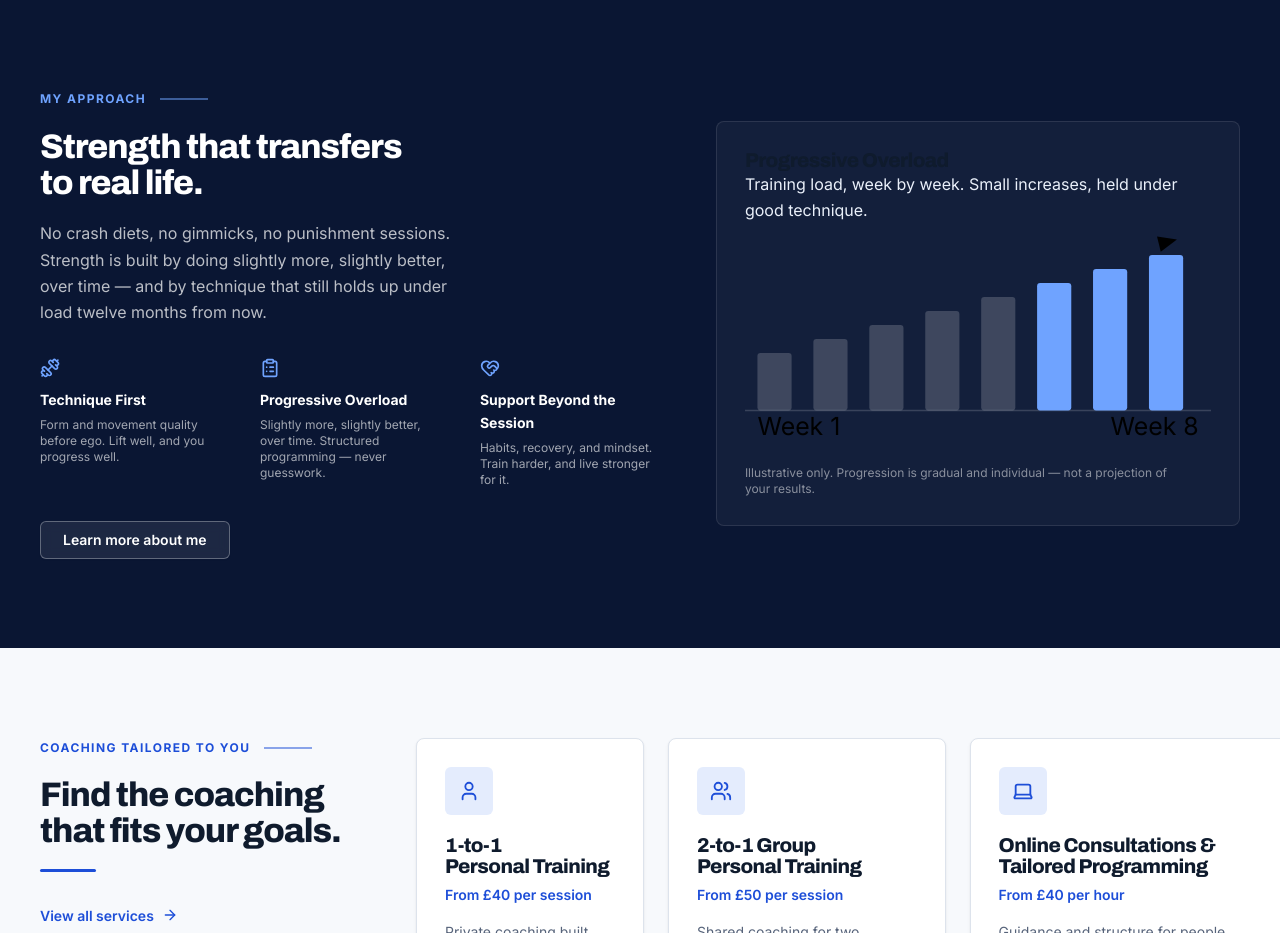
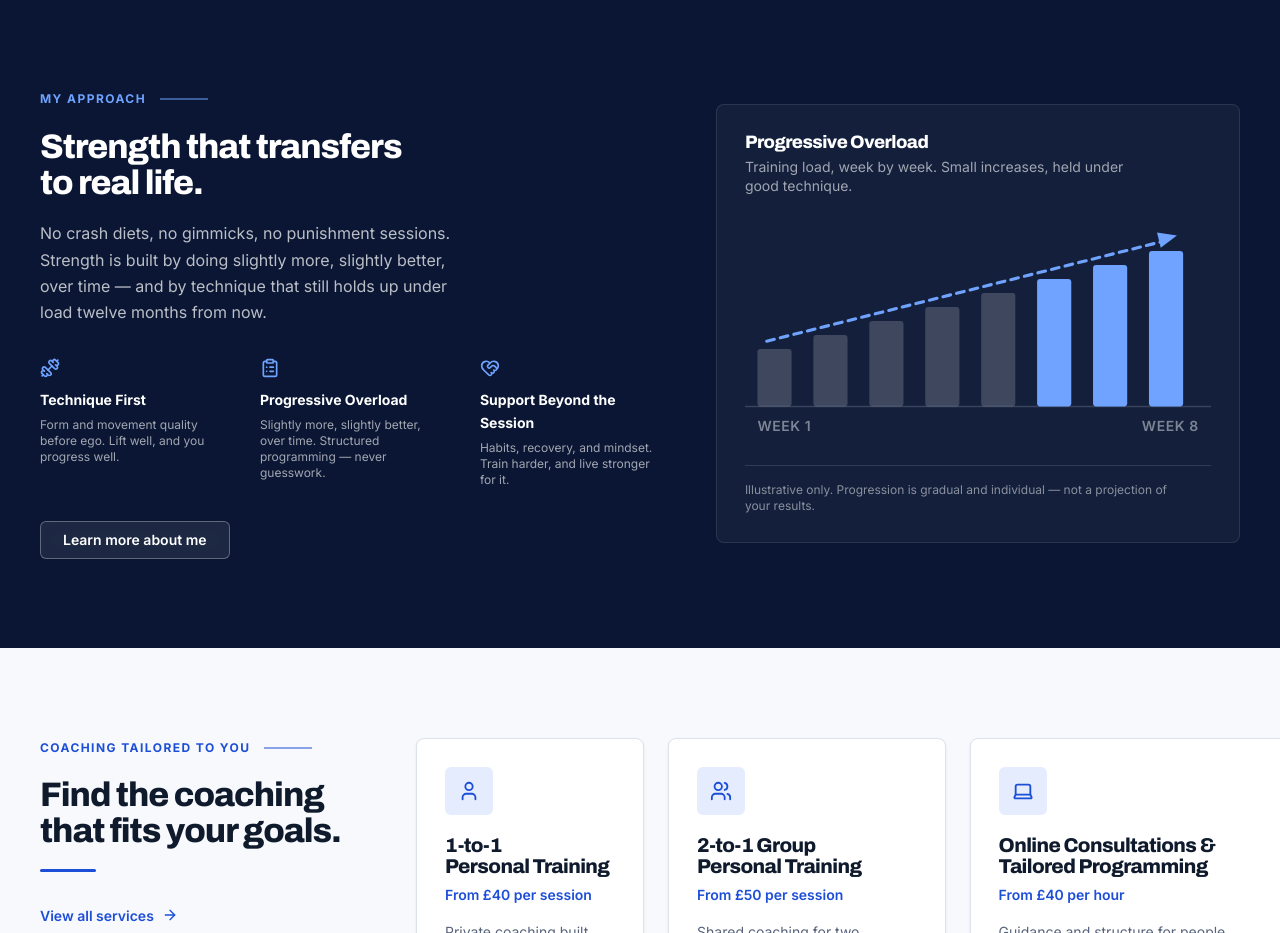
Before and after one commit to LRCozier/lac-fitness, a Next.js app: page / in a window 1280 px wide. Shown: the part 920-1853 px from the top of the page. Built offline with nearby package versions, Linux system fonts and the light colour scheme.

Commit message:
Updated progressive overload chart styling

```diff
--- a/styles/components.scss
+++ b/styles/components.scss
@@ -1,4 +1,6 @@
-/* ---- Buttons ------------------------------------------------------------- */
+// ==========================================================================
+// Buttons
+// ==========================================================================
 
 .btn {
   display: inline-flex;
@@ -18,7 +20,9 @@
     color 150ms ease, transform 100ms ease, box-shadow 150ms ease;
 }
 
-.btn:active { transform: translateY(1px); }
+.btn:active {
+  transform: translateY(1px);
+}
 
 .btn:disabled,
 .btn[aria-disabled='true'] {
@@ -38,7 +42,9 @@
   box-shadow: var(--shadow-accent);
 }
 
-.btn-primary:hover { background-color: var(--color-accent-hover); }
+.btn-primary:hover {
+  background-color: var(--color-accent-hover);
+}
 
 .btn-secondary {
   background-color: var(--color-bg-secondary);
@@ -66,6 +72,10 @@
   border-color: #ffffff;
   color: #ffffff;
 }
+
+// ==========================================================================
+// Theme toggle
+// ==========================================================================
 
 .theme-toggle {
   display: inline-flex;
@@ -131,11 +141,9 @@
   font-weight: 600;
 }
 
-@media (min-width: 62rem) {
-  .theme-toggle__label { display: inline; }
-}
-
-/* ---- Card base ------------------------------------------------------------ */
+// ==========================================================================
+// Card base
+// ==========================================================================
 
 .card,
 .service-card,
@@ -154,7 +162,9 @@
   transform: translateY(-2px);
 }
 
-/* ---- Grids ---------------------------------------------------------------- */
+// ==========================================================================
+// Grids
+// ==========================================================================
 
 .service-grid,
 .testimonial-grid {
@@ -163,6 +173,14 @@
   gap: 1.5rem;
   margin-top: 3rem;
 }
+
+.testimonial-grid--split {
+  grid-template-columns: 1fr;
+}
+
+// ==========================================================================
+// Split header
+// ==========================================================================
 
 .split-header {
   display: grid;
@@ -186,7 +204,9 @@
   transition: gap 200ms ease;
 }
 
-.split-header__link:hover { gap: 0.875rem; }
+.split-header__link:hover {
+  gap: 0.875rem;
+}
 
 .split-header__link svg {
   width: 1rem;
@@ -198,7 +218,9 @@
   margin-top: 0;
 }
 
-/* ---- Service card -------------------------------------------------------- */
+// ==========================================================================
+// Service cards
+// ==========================================================================
 
 .service-card {
   display: flex;
@@ -274,6 +296,10 @@
   width: 100%;
 }
 
+// ==========================================================================
+// Service cards — media variant
+// ==========================================================================
+
 .service-card--media {
   padding: 0;
   overflow: visible;
@@ -337,6 +363,9 @@
   transform: translateX(4px);
 }
 
+// ==========================================================================
+// Dark band
+// ==========================================================================
 
 .section--band {
   background-color: var(--color-bg-inverse);
@@ -402,6 +431,12 @@
   color: rgb(255 255 255 / 0.62);
 }
 
+.band-visual {
+  display: flex;
+  align-items: center;
+  padding: var(--section-y) 1.5rem;
+}
+
 .band-mosaic {
   display: grid;
   grid-template-columns: 1.35fr 1fr;
@@ -420,17 +455,94 @@
   grid-row: span 2;
 }
 
-.band-visual {
-  display: flex;
-  align-items: center;
-  padding: var(--section-y) 1.5rem;
+// ==========================================================================
+// Progressive overload chart
+// ==========================================================================
+
+.overload-chart {
+  width: 100%;
+  padding: 1.75rem;
+  background-color: var(--color-bg-secondary);
+  border: 1px solid var(--color-border);
+  border-radius: var(--radius-lg);
+  box-shadow: var(--shadow-sm);
+}
+
+.overload-chart__header {
+  margin-bottom: 1.5rem;
+}
+
+.overload-chart__title {
+  font-size: var(--text-lg);
+  margin-bottom: 0.375rem;
+}
+
+.overload-chart__subtitle {
+  font-size: var(--text-sm);
+  line-height: var(--leading-snug);
+  color: var(--color-text-secondary);
+}
+
+.overload-chart__svg {
+  width: 100%;
+  height: auto;
+  overflow: visible;
+}
+
+.overload-chart__axis {
+  stroke: var(--color-border);
+  stroke-width: 1;
+}
+
+.overload-chart__bar {
+  fill: var(--color-border-strong);
+}
+
+.overload-chart__bar--accent {
+  fill: var(--color-accent);
+}
+
+.overload-chart__trend {
+  stroke: var(--color-accent);
+  stroke-width: 2;
+  stroke-dasharray: 5 4;
+  stroke-linecap: round;
+}
+
+.overload-chart__arrow {
+  fill: var(--color-accent);
+}
+
+.overload-chart__axis-label {
+  fill: var(--color-text-muted);
+  font-family: var(--font-body);
+  font-size: 9px;
+  font-weight: 600;
+  letter-spacing: 0.04em;
+  text-transform: uppercase;
+}
+
+.overload-chart__caption {
+  margin-top: 1.25rem;
+  padding-top: 1rem;
+  border-top: 1px solid var(--color-border);
+  font-size: var(--text-xs);
+  line-height: var(--leading-snug);
+  color: var(--color-text-muted);
 }
 
 .section--band .overload-chart {
-  width: 100%;
   background-color: rgb(255 255 255 / 0.04);
   border-color: rgb(255 255 255 / 0.1);
   box-shadow: none;
+}
+
+.section--band .overload-chart__title {
+  color: #ffffff;
+}
+
+.section--band .overload-chart__subtitle {
+  color: rgb(255 255 255 / 0.6);
 }
 
 .section--band .overload-chart__axis {
@@ -441,15 +553,27 @@
   fill: rgb(255 255 255 / 0.18);
 }
 
-.section--band .overload-chart__bar--accent {
+.section--band .overload-chart__bar--accent,
+.section--band .overload-chart__arrow {
   fill: var(--color-accent-on-dark);
 }
 
+.section--band .overload-chart__trend {
+  stroke: var(--color-accent-on-dark);
+}
+
+.section--band .overload-chart__axis-label {
+  fill: rgb(255 255 255 / 0.45);
+}
+
 .section--band .overload-chart__caption {
+  border-top-color: rgb(255 255 255 / 0.12);
   color: rgb(255 255 255 / 0.5);
 }
 
-/* ---- Testimonials ---------------------------------------------------------- */
+// ==========================================================================
+// Testimonial cards
+// ==========================================================================
 
 .testimonial-card {
   display: flex;
@@ -497,8 +621,13 @@
   margin-bottom: 1.5rem;
 }
 
-.testimonial-text::before { content: '\201C'; }
-.testimonial-text::after  { content: '\201D'; }
+.testimonial-text::before {
+  content: '\201C';
+}
+
+.testimonial-text::after {
+  content: '\201D';
+}
 
 .testimonial-footer {
   display: flex;
@@ -537,11 +666,9 @@
   white-space: nowrap;
 }
 
-.testimonial-grid--split {
-  grid-template-columns: 1fr;
-}
-
-/* ---- FAQ accordion --------------------------------------------------------- */
+// ==========================================================================
+// FAQ accordion
+// ==========================================================================
 
 .faq-accordion {
   margin-top: 2.5rem;
@@ -606,49 +733,9 @@
   line-height: var(--leading-body);
 }
 
-/* ---- Philosophy + chart ----------------------------------------------------- */
-
-.philosophy-layout {
-  display: grid;
-  grid-template-columns: 1fr;
-  gap: 2.5rem;
-  align-items: center;
-}
-
-.overload-chart {
-  padding: 1.75rem;
-  background-color: var(--color-bg-secondary);
-  border: 1px solid var(--color-border);
-  border-radius: var(--radius-lg);
-  box-shadow: var(--shadow-sm);
-}
-
-.overload-chart__svg {
-  width: 100%;
-  height: auto;
-}
-
-.overload-chart__axis {
-  stroke: var(--color-border);
-  stroke-width: 1;
-}
-
-.overload-chart__bar {
-  fill: var(--color-border-strong);
-}
-
-.overload-chart__bar--accent {
-  fill: var(--color-accent);
-}
-
-.overload-chart__caption {
-  margin-top: 1rem;
-  font-size: var(--text-xs);
-  color: var(--color-text-muted);
-  line-height: var(--leading-snug);
-}
-
-/* ---- CTA band ------------------------------------------------ */
+// ==========================================================================
+// CTA band
+// ==========================================================================
 
 .cta-band {
   background-color: var(--color-accent);
@@ -682,7 +769,9 @@
   background-color: var(--color-bg-tertiary);
 }
 
-/* ---- Forms ------------------------------------------------------------------ */
+// ==========================================================================
+// Forms
+// ==========================================================================
 
 .contact-form {
   display: flex;
@@ -767,7 +856,9 @@
   color: var(--color-error);
 }
 
-/* ---- Service checkboxes ------------------------------------------------------ */
+// ==========================================================================
+// Service checkboxes
+// ==========================================================================
 
 .services-checkbox-group {
   display: grid;
@@ -829,31 +920,62 @@
   min-height: 78px;
 }
 
-/* ---- Responsive --------------------------------------------------------------- */
+// ==========================================================================
+// Responsive
+// ==========================================================================
 
 @media (min-width: 48rem) {
-  .services-checkbox-group { grid-template-columns: repeat(2, 1fr); }
-  .band-pillars            { grid-template-columns: repeat(2, 1fr); }
-  .band-mosaic             { min-height: 26rem; }
+  .services-checkbox-group {
+    grid-template-columns: repeat(2, 1fr);
+  }
+
+  .band-pillars {
+    grid-template-columns: repeat(2, 1fr);
+  }
+
+  .band-mosaic {
+    min-height: 26rem;
+  }
 }
 
 @media (min-width: 62rem) {
-  .service-grid            { grid-template-columns: repeat(4, 1fr); }
-  .testimonial-grid        { grid-template-columns: repeat(3, 1fr); }
-  .testimonial-grid--split { grid-template-columns: repeat(3, 1fr); }
+  .theme-toggle__label {
+    display: inline;
+  }
 
-  .band-pillars      { grid-template-columns: repeat(3, 1fr); }
-  .philosophy-layout { grid-template-columns: 1.1fr 0.9fr; gap: 4rem; }
+  .service-grid {
+    grid-template-columns: repeat(4, 1fr);
+  }
+
+  .testimonial-grid,
+  .testimonial-grid--split {
+    grid-template-columns: repeat(3, 1fr);
+  }
 
   .split-header {
     grid-template-columns: 20rem 1fr;
     gap: 3.5rem;
   }
 
-  .band-grid--chart  { grid-template-columns: 1fr 0.85fr; }
-  .band-grid--mosaic { grid-template-columns: 1fr 1.15fr; }
-  .band-copy   { padding-left: max(1.5rem, calc((100vw - var(--container)) / 2 + 1.5rem)); }
-  .band-visual { padding-right: max(1.5rem, calc((100vw - var(--container)) / 2 + 1.5rem)); }
+  .band-pillars {
+    grid-template-columns: repeat(3, 1fr);
+  }
+
+  .band-grid--chart {
+    grid-template-columns: 1fr 0.85fr;
+  }
+
+  .band-grid--mosaic {
+    grid-template-columns: 1fr 1.15fr;
+  }
+
+  .band-copy {
+    padding-left: max(1.5rem, calc((100vw - var(--container)) / 2 + 1.5rem));
+  }
+
+  .band-visual {
+    padding-right: max(1.5rem, calc((100vw - var(--container)) / 2 + 1.5rem));
+  }
 
   .cta-band__inner {
     flex-direction: row;
```
